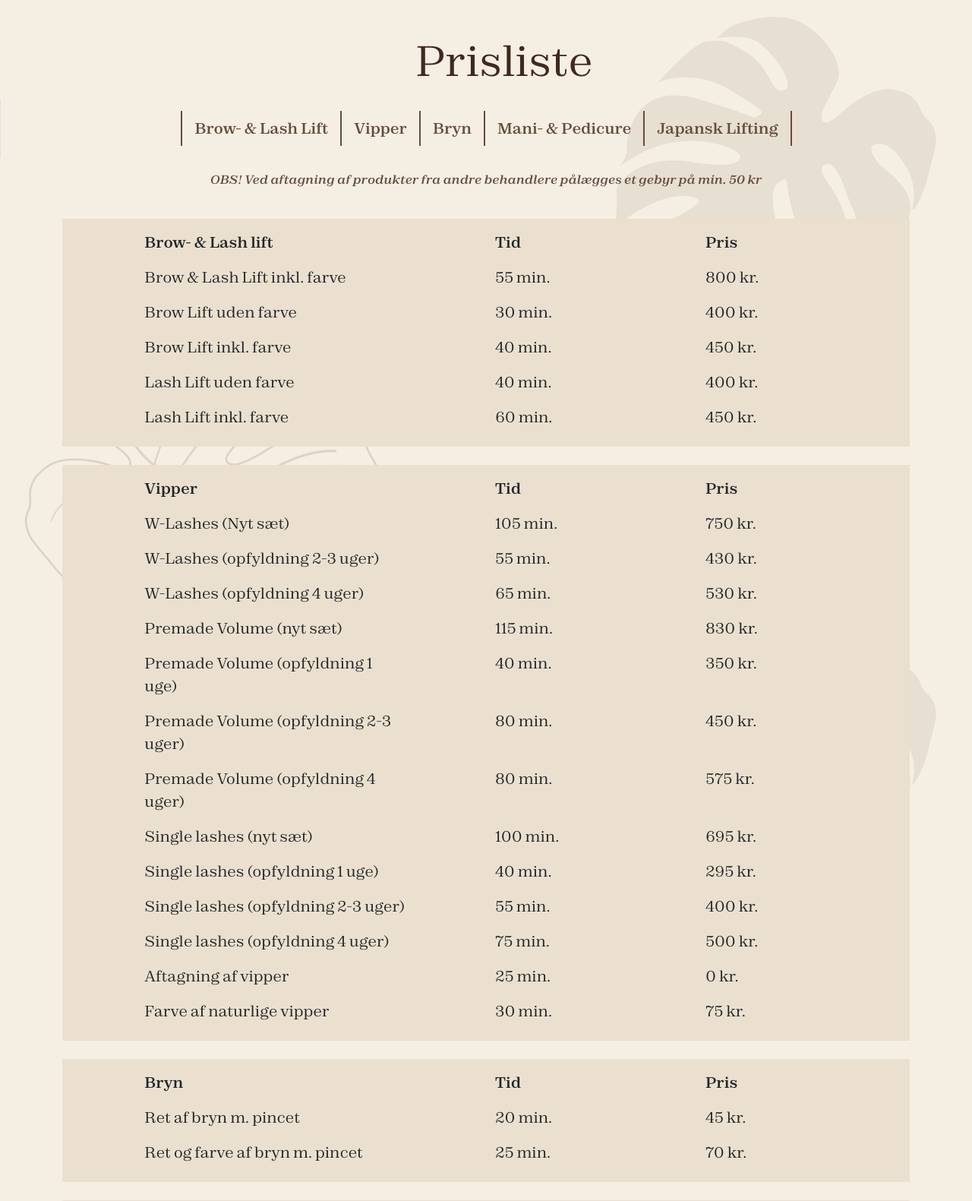
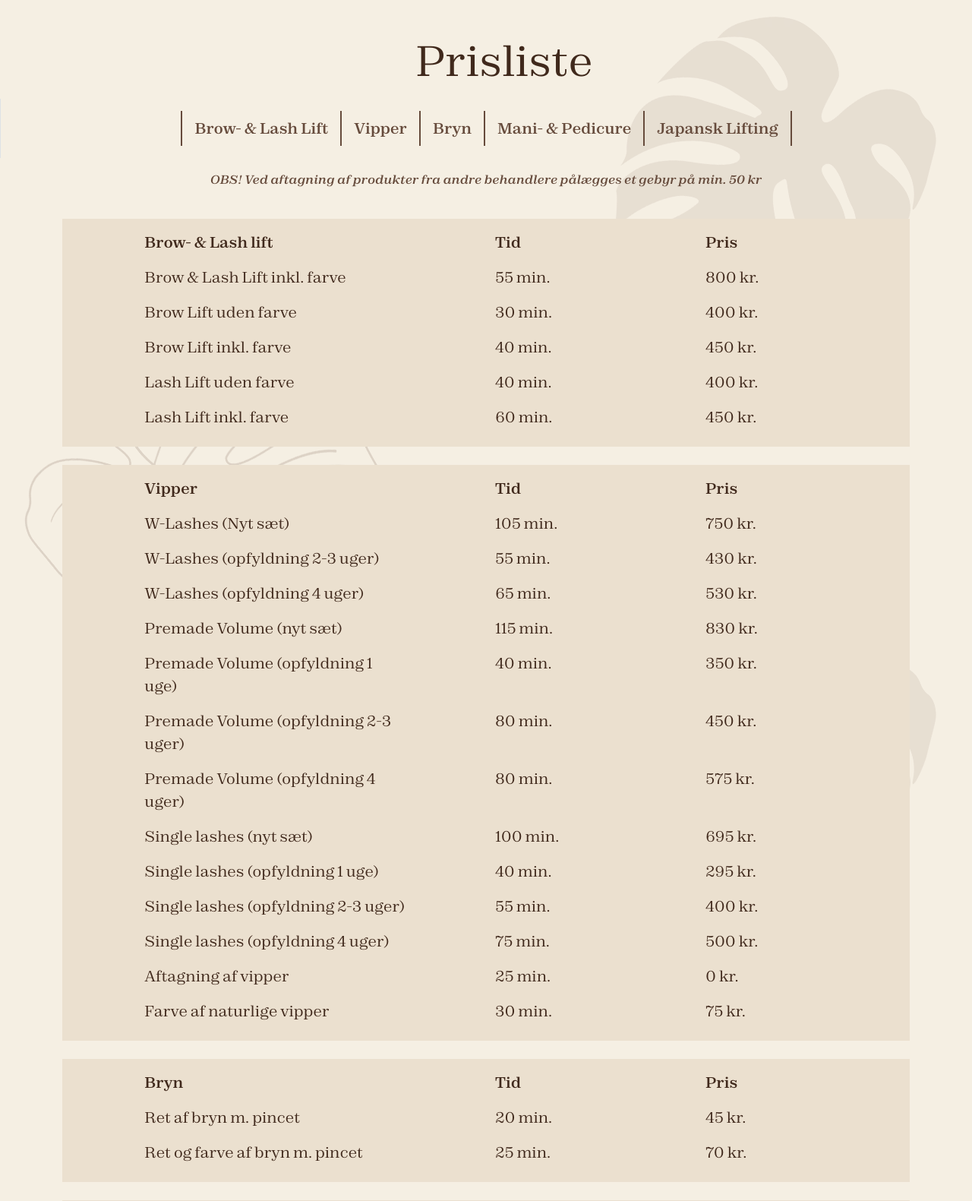
Before and after one commit to nannaglaw/rebranding, a PHP site: page /prisliste.php in a window 1280 px wide. Shown: the part 190-1771 px from the top of the page at 76% size. Run offline with PHP 8.4, Linux system fonts and the light colour scheme; style sheets or scripts are compiled from the project's sources; some libraries are stand-ins or nearby versions.

Commit message:
prisliste

```diff
--- a/prisliste.php
+++ b/prisliste.php
@@ -68,7 +68,7 @@ require "settings/init.php";
 </div>
 
 <div id="sec1">
-    <div class="container my-4 text-overlay">
+    <div class="container my-4 text-overlay text-db">
         <!-- PRISLISTE SEKTIONSOVERSKRIFT -->
         <div class="bg-wd p-3 mb-3">
             <div class="row pb-2">
@@ -113,7 +113,7 @@ require "settings/init.php";
 </div>
 
 <div id="sec2">
-    <div class="container my-4 text-overlay">
+    <div class="container my-4 text-overlay text-db">
         <!-- PRISLISTE SEKTIONSOVERSKRIFT -->
         <div class="bg-wd p-3 mb-3">
             <div class="row fw-bold pb-2">
@@ -192,7 +192,7 @@ require "settings/init.php";
 </div>
 
 <div id="sec3">
-    <div class="container my-4">
+    <div class="container my-4 text-db">
         <!-- PRISLISTE SEKTIONSOVERSKRIFT -->
         <div class="bg-wd p-3 mb-3">
             <div class="row fw-bold pb-2">
@@ -222,7 +222,7 @@ require "settings/init.php";
 </div>
 
 <div id="sec4">
-    <div class="container my-4 text-overlay">
+    <div class="container my-4 text-overlay text-db">
         <!-- PRISLISTE SEKTIONSOVERSKRIFT -->
         <div class="bg-wd p-3 mb-3">
             <div class="row fw-bold pb-2">
@@ -283,7 +283,7 @@ require "settings/init.php";
 </div>
 
 <div id="sec5">
-    <div class="container my-4">
+    <div class="container my-4 text-db">
         <!-- PRISLISTE SEKTIONSOVERSKRIFT -->
         <div class="bg-wd p-3 mb-3">
             <div class="row fw-bold pb-2">
```
